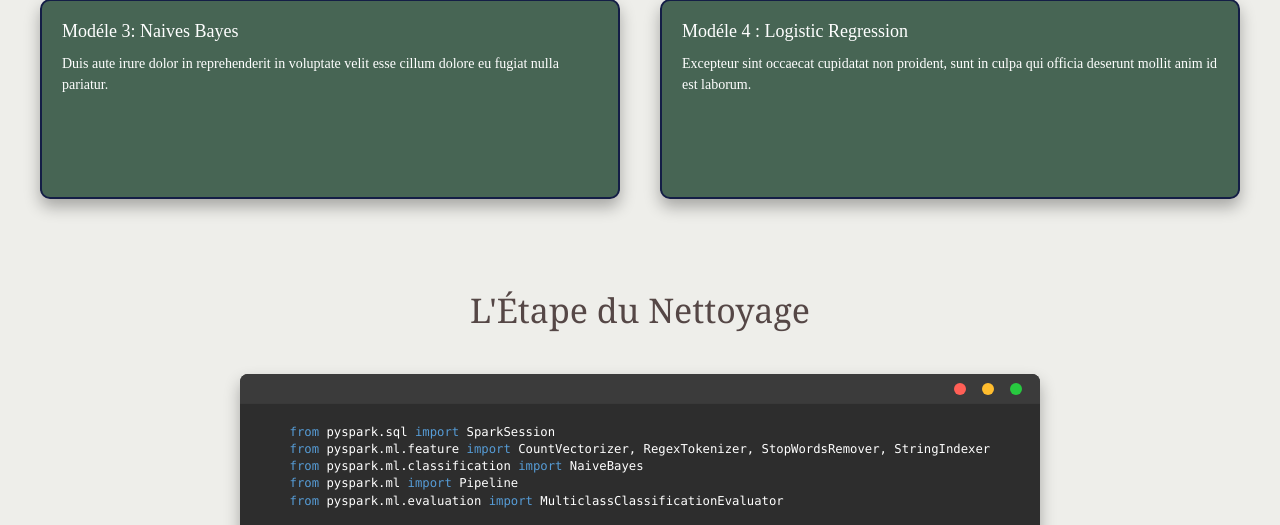
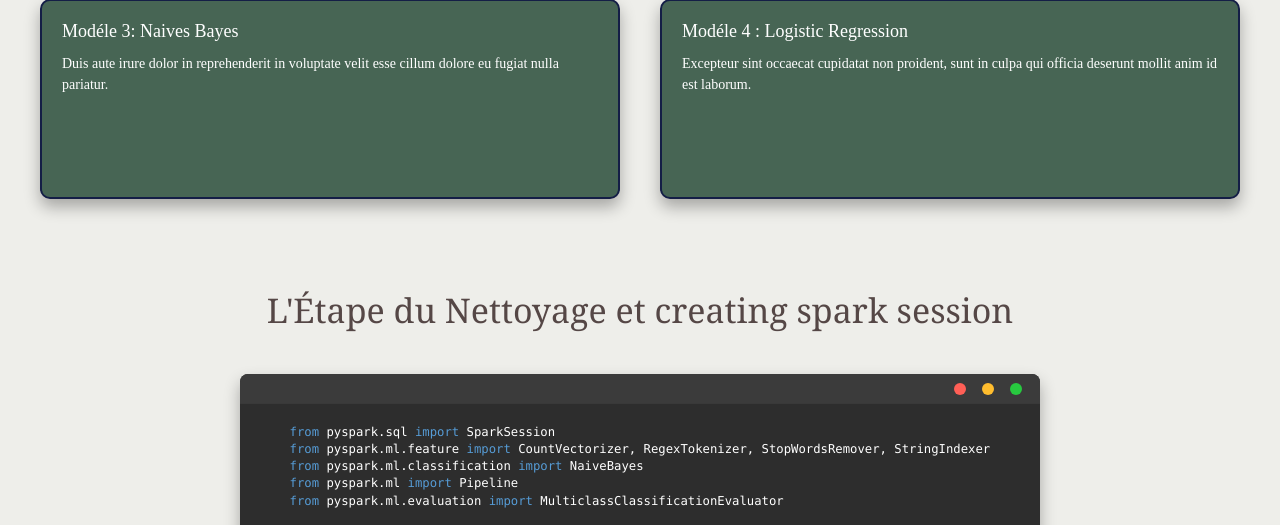
Before and after one commit to AbdelmajidBen/Sentiment_Analysis_Front, a Django app: page /bgd/models/ in a window 1280 px wide. Shown: the part 1334-1859 px from the top of the page. Run offline with Django 5.2, Linux system fonts and the light colour scheme.

Commit message:
fixing the visualization

```diff
--- a/bgd/templates/models.html
+++ b/bgd/templates/models.html
@@ -154,7 +154,7 @@
 </div>
 
         <div class="homepage">
-            <div class="homepagetext">L'Étape du Nettoyage</div>
+            <div class="homepagetext">L'Étape du Nettoyage et creating spark session</div>
         </div>
 
         <div class="custom-terminal">
```
